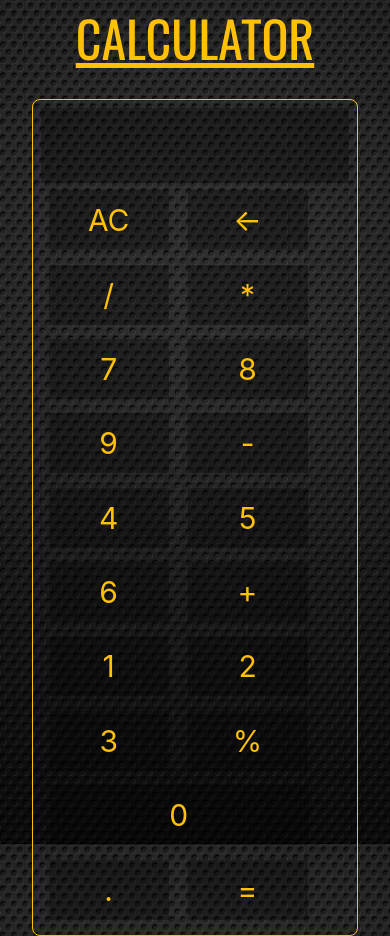
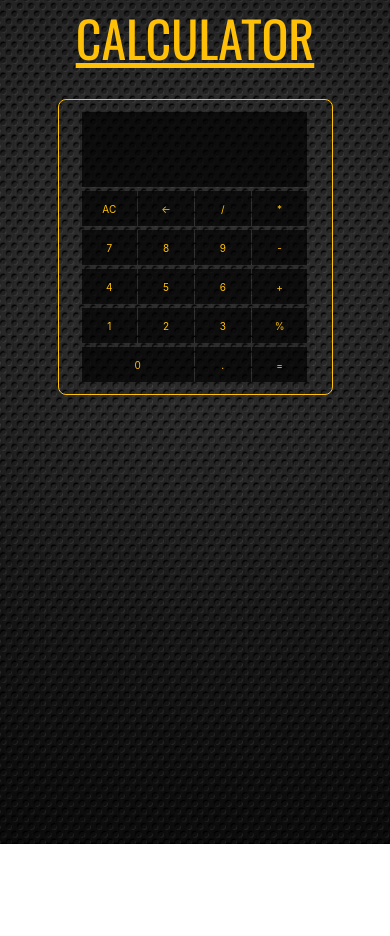
Before and after one commit to Saup21/Calculator, a plain HTML site: page index.html in a window 390 px wide. After the commit the page ends 844 px from the top, so only its background shows below. Drawn offline with nearby package versions, Linux system fonts and the light colour scheme.

Commit message:
JS added,minor bugs yet to fix

```diff
--- a/calci.css
+++ b/calci.css
@@ -8,6 +8,10 @@
 body {
     background: url("pattern-34.jpg") no-repeat center center fixed;
     background-size: cover;
+}
+
+.container {
+    margin: auto;
 }
 
 header.text-warning {
@@ -25,24 +29,44 @@ div.border {
 }
 
 input.calscreen {
+    margin-top: 4px;
+    margin-bottom: 4px;
     padding: 15px;
-    background-color: rgba(0, 0, 0, 0.3);
+    background-color: rgba(0, 0, 0, 0.7);
     text-align: right;
     border: none;
     font-size: 30px;
-    width: 100%
+    width: 99.5%
 }
 
 input.chars {
-    margin: 7.2px;
-    background-color: rgba(0, 0, 0, 0.3);
+    margin-bottom: 4px;
+    background-color: rgba(0, 0, 0, 0.7);
     border: none;
-    width: 120px;
+    width: 98%;
     height: 60px;
     text-align: center;
     font-size: 30px;
 }
 
 input.zero {
-    width: 260px;
+    width: 99%;
 }
+
+/* ############# Mobile ############# */
+
+@media screen and (max-width: 700px) {
+    input.chars {
+        background-color: rgba(0, 0, 0, 0.7);
+        border: none;
+        width: 98%;
+        height: 35px;
+        text-align: center;
+        font-size: 10px;
+    }
+
+    input.zero {
+        width: 99%;
+    }
+
+}
--- a/index.html
+++ b/index.html
@@ -9,9 +9,6 @@
         <link href="https://fonts.googleapis.com/css2?family=Oswald&display=swap" rel="stylesheet">
         <link rel="stylesheet" href="https://cdn.jsdelivr.net/npm/bootstrap@4.5.3/dist/css/bootstrap.min.css" integrity="sha384-TX8t27EcRE3e/ihU7zmQxVncDAy5uIKz4rEkgIXeMed4M0jlfIDPvg6uqKI2xXr2" crossorigin="anonymous">
         <link rel="stylesheet" href="calci.css" type="text/css">
-        <script src="https://ajax.googleapis.com/ajax/libs/jquery/3.6.0/jquery.min.js"></script>
-        <script src="script.js" type="text/javascript">
-        </script>
     </head>
     <body class="container">
         <div class="text-center">
@@ -20,38 +17,76 @@
             </header>
         </div>
         <br>
-        <div >
-            <div class="row">
+            <div class="row container">
                 <div class="col col-1 col-sm-3"></div>
-                <div class="col col10 col-sm-6 border border-warning">
-                    <input class="calscreen text-warning" type="text" name="calscreen" readonly>
-                    <br>
-                    <input class="chars text-warning" type="text" name="" value="AC" readonly>
-                    <input class="chars text-warning" type="text" name="" value=&#8592; readonly>
-                    <input class="chars text-warning" type="text" name="" value="/" readonly>
-                    <input class="chars text-warning" type="text" name="" value="*" readonly>
-                    <br>
-                    <input class="chars text-warning" type="text" name="" value="7" readonly>
-                    <input class="chars text-warning" type="text" name="" value="8" readonly>
-                    <input class="chars text-warning" type="text" name="" value="9" readonly>
-                    <input class="chars text-warning" type="text" name="" value="-" readonly>
-                    <br>
-                    <input class="chars text-warning" type="text" name="" value="4" readonly>
-                    <input class="chars text-warning" type="text" name="" value="5" readonly>
-                    <input class="chars text-warning" type="text" name="" value="6" readonly>
-                    <input class="chars text-warning" type="text" name="" value="+" readonly>
-                    <br>
-                    <input class="chars text-warning" type="text" name="" value="1" readonly>
-                    <input class="chars text-warning" type="text" name="" value="2" readonly>
-                    <input class="chars text-warning" type="text" name="" value="3" readonly>
-                    <input class="chars text-warning" type="text" name="" value="%" readonly>
-                    <br>
-                    <input class="chars text-warning zero" type="text" name="" value="0" readonly>
-                    <input class="chars text-warning" type="text" name="" value="." readonly>
-                    <input class="chars text-warning" type="text" name="" value="=" readonly>
+                <div class="col col-10 col-sm-6 border border-warning">
+                    <div class="row container">
+                        <div class="col col-12">
+                            <input id="screen" class="calscreen text-warning" type="text" value="" name="calscreen" onkeypress="return isNumberKey(event)">
+                        </div>
+                        <div class="col col-3">
+                            <input id="ac" class="chars text-warning" type="text" value="AC" readonly>
+                        </div>
+                        <div class="col col-3">
+                            <input id="del" class="chars text-warning" type="text" value=&#8592; readonly>
+                        </div>
+                        <div class="col col-3">
+                            <input id="cd" class="no chars text-warning" type="text" value="/" readonly>
+                        </div>
+                        <div class="col col-3">
+                            <input id="cm" class="no chars text-warning" type="text" value="*" readonly>
+                        </div>
+                        <div class="col col-3">
+                            <input id="c7" class="no chars text-warning" type="text" value="7" readonly>
+                        </div>
+                        <div class="col col-3">
+                            <input id="c8" class="no chars text-warning" type="text" value="8" readonly>
+                        </div>
+                        <div class="col col-3">
+                            <input id="c9" class="no chars text-warning" type="text" value="9" readonly>
+                        </div>
+                        <div class="col col-3">
+                            <input id="cmin" class="no chars text-warning" type="text" value="-" readonly>
+                        </div>
+                        <div class="col col-3">
+                            <input id="c4" class="no chars text-warning" type="text" value="4" readonly>
+                        </div>
+                        <div class="col col-3">
+                            <input id="c5" class="no chars text-warning" type="text" value="5" readonly>
+                        </div>
+                        <div class="col col-3">
+                            <input id="c6" class="no chars text-warning" type="text" value="6" readonly>
+                        </div>
+                        <div class="col col-3">
+                            <input id="cadd" class="no chars text-warning" type="text" value="+" readonly>
+                        </div>
+                        <div class="col col-3">
+                            <input id="c1" class="no chars text-warning" type="text" value="1" readonly>
+                        </div>
+                        <div class="col col-3">
+                            <input id="c2" class="no chars text-warning" type="text" value="2" readonly>
+                        </div>
+                        <div class="col col-3">
+                            <input id="c3" class="no chars text-warning" type="text" value="3" readonly>
+                        </div>
+                        <div class="col col-3">
+                            <input id="perc" class="no chars text-warning" type="text" value="%" readonly>
+                        </div>
+                        <div class="col col-6">
+                            <input id="c0" class="no chars text-warning zero" type="text" value="0" readonly>
+                        </div>
+                        <div class="col col-3">
+                            <input id="cp" class="no chars text-warning" type="text" value="." readonly>
+                        </div>
+                        <div class="col col-3">
+                            <input id="eq" class="chars text-warning" type="text" value="=" readonly>
+                        </div>
+                    </div>
                 </div>
                 <div class="col col-1 col-sm-3"></div>
             </div>
-        </div>
+        <script src="https://ajax.googleapis.com/ajax/libs/jquery/3.6.0/jquery.min.js"></script>
+        <script type="text/javascript" src="script.js">
+        </script>
     </body>
 </html>
--- a/script.js
+++ b/script.js
@@ -0,0 +1,53 @@
+s="";
+$(document).ready(function() {
+
+
+    $("#ac").click(function() {
+        $("#screen").val("");
+        s="";
+    });
+    $("#del").click(function() {
+        s=$("#screen").val();
+        $("#screen").val(s.substring(0, s.length-1));
+        s=$("#screen").val();
+    });
+    $(".no").click(function() {
+        s+=$(this).val();
+        $("#screen").val(s);
+    });
+    $("#eq").click(function() {
+        s=$("#screen").val();
+        let s1=s.replace("%", "*0.01*");
+        let ans = eval(s1);
+        $("#screen").val(ans);
+        s = ans;
+    });
+});
+
+$(document).keypress(function(e) {
+    if(e.key=="Enter") {
+        s=$("#screen").val();
+        let s1=s.replace("%", "*0.01*");
+        let ans = eval(s1);
+        $("#screen").val(ans);
+        s = ans;
+    }
+});
+
+function isNumberKey(evt){
+    var charCode = (evt.which) ? evt.which : evt.keyCode;
+    if (charCode == 37 || charCode == 42 || charCode == 43 || charCode == 45 || charCode == 46 || charCode == 47)
+    {
+        s+=evt.key;
+        $("#screen").val(s);
+        return true;
+    }
+    else if (charCode > 31 && (charCode < 48 || charCode > 57))
+        return false;
+    else
+    {
+        s+=evt.key;
+        $("#screen").val(s);
+        return true;
+    }
+}
```
